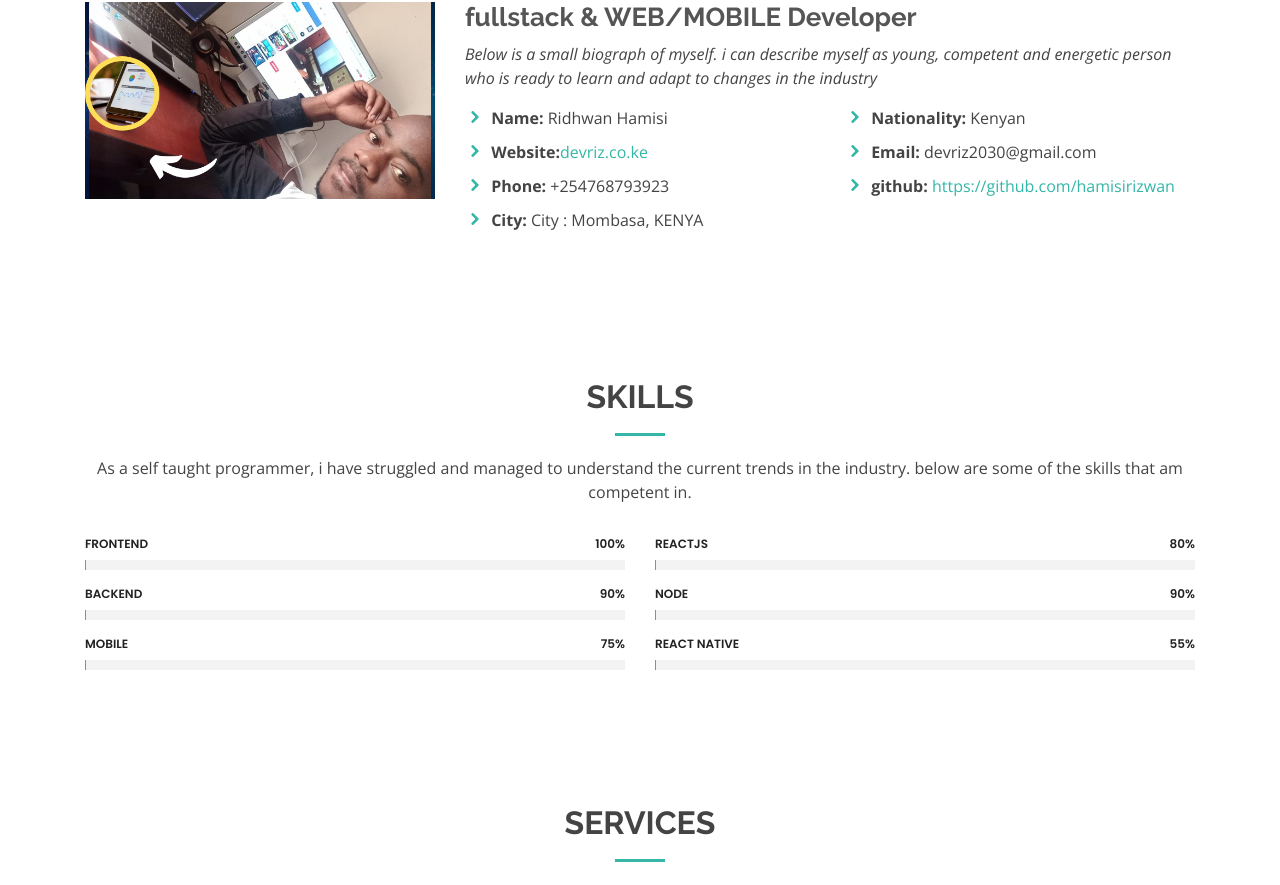
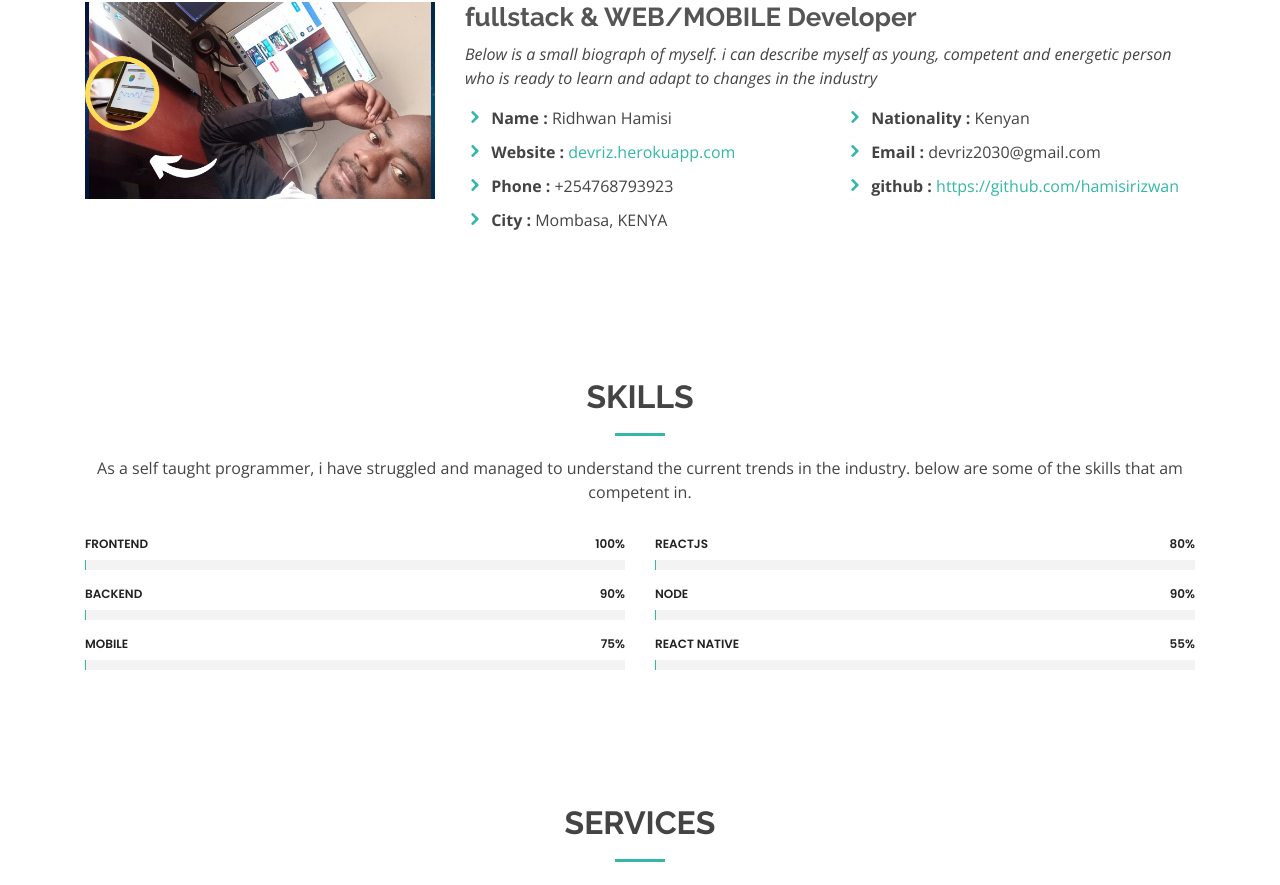
Before and after one commit to hamisirizwan/devriz_portfolio, a React (Create React App) app: page / in a window 1280 px wide. Shown: the part 1038-1923 px from the top of the page. Built offline with nearby package versions, Linux system fonts and the light colour scheme.

Commit message:
changed some typos

```diff
--- a/src/sections/About.js
+++ b/src/sections/About.js
@@ -21,7 +21,7 @@ function About() {
           </div>
           <div className="row">
             <div className="col-lg-4">
-              <img src={aboutimg} className="img-fluid" alt />
+              <img src={aboutimg} className="img-fluid" alt="devriz" />
             </div>
             <div className="col-lg-8 pt-4 pt-lg-0 content">
               <h3>fullstack &amp; WEB/MOBILE Developer</h3>
@@ -35,22 +35,22 @@ function About() {
                   <ul>
                     <li>
                       <i className="icofont-rounded-right" />{" "}
-                      <strong>Name:</strong> Ridhwan Hamisi
+                      <strong>Name : </strong> Ridhwan Hamisi
                     </li>
                     <li>
                       <i className="icofont-rounded-right" />{" "}
-                      <strong>Website:</strong>
+                      <strong>Website : </strong>
                       <a href=" https://devriz.herokuapp.com" target="_blank">
-                        devriz.co.ke
+                        devriz.herokuapp.com
                       </a>
                     </li>
                     <li>
                       <i className="icofont-rounded-right" />{" "}
-                      <strong>Phone:</strong> +254768793923
+                      <strong>Phone :</strong> +254768793923
                     </li>
                     <li>
                       <i className="icofont-rounded-right" />{" "}
-                      <strong>City:</strong> City : Mombasa, KENYA
+                      <strong>City : </strong>Mombasa, KENYA
                     </li>
                   </ul>
                 </div>
@@ -58,17 +58,21 @@ function About() {
                   <ul>
                     <li>
                       <i className="icofont-rounded-right" />{" "}
-                      <strong>Nationality:</strong> Kenyan
+                      <strong>Nationality :</strong> Kenyan
                     </li>
 
                     <li>
                       <i className="icofont-rounded-right" />{" "}
-                      <strong>Email:</strong> devriz2030@gmail.com
+                      <strong>Email : </strong> devriz2030@gmail.com
                     </li>
                     <li>
                       <i className="icofont-rounded-right" />{" "}
-                      <strong>github:</strong>{" "}
-                      <a href="https://github.com/hamisirizwan" target="_blank">
+                      <strong>github : </strong>{" "}
+                      <a
+                        href="https://github.com/hamisirizwan"
+                        target="_blank"
+                        rel="noreferrer"
+                      >
                         https://github.com/hamisirizwan
                       </a>
                     </li>
--- a/src/sections/Skills.js
+++ b/src/sections/Skills.js
@@ -37,9 +37,9 @@ function Skills() {
                   <div
                     className="progress-bar"
                     role="progressbar"
-                    aria-valuenow={90}
-                    aria-valuemin={0}
-                    aria-valuemax={100}
+                    now={90}
+                    min={0}
+                    max={100}
                   />
                 </div>
               </div>
```
